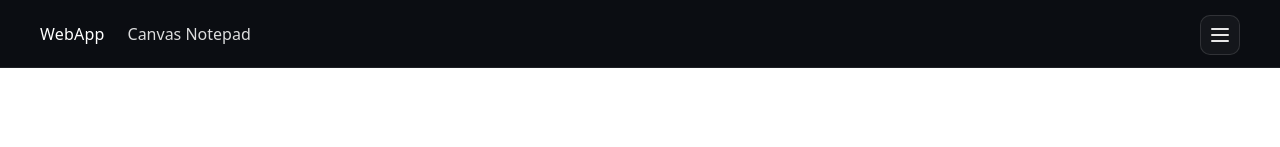
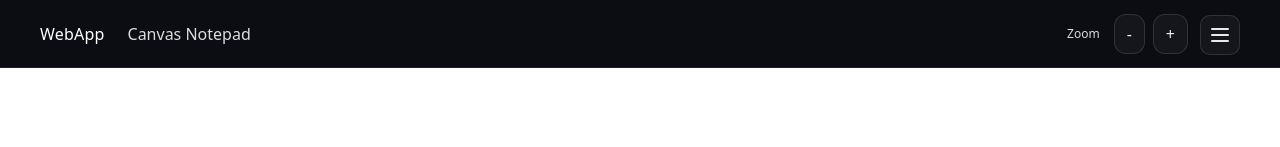
Before and after one commit to motheocele/webapp, a React app in the folder frontend/: page / in a window 1280 px wide. Shown: the top 147 px of the page. Built offline with nearby package versions, Linux system fonts and the light colour scheme; the HTML template or start-up script is replaced by a standard one.

Commit message:
feat: add canvas zoom controls in header; make OpenClaw streaming configurable

```diff
--- a/frontend/src/components/Header.tsx
+++ b/frontend/src/components/Header.tsx
@@ -55,6 +55,20 @@ export default function Header() {
 
         <div className="app-header__spacer" />
 
+        <div style={{display:'flex', gap:8, alignItems:'center'}}>
+          <label style={{fontSize:12, opacity:0.85, marginRight:6}}>Zoom</label>
+          <button type="button" className="np-btn" onClick={() => {
+            const cur = Number(getComputedStyle(document.documentElement).getPropertyValue('--canvas-zoom') || 1)
+            const next = Math.max(0.25, +(cur - 0.1).toFixed(2))
+            document.documentElement.style.setProperty('--canvas-zoom', String(next))
+          }}>-</button>
+          <button type="button" className="np-btn" onClick={() => {
+            const cur = Number(getComputedStyle(document.documentElement).getPropertyValue('--canvas-zoom') || 1)
+            const next = Math.min(4, +(cur + 0.1).toFixed(2))
+            document.documentElement.style.setProperty('--canvas-zoom', String(next))
+          }}>+</button>
+        </div>
+
         <div className="app-header__menu" ref={menuRef}>
           <button
             type="button"
```
Also changed, not shown: 1 other file (tests, documents, lock files or other folders).
